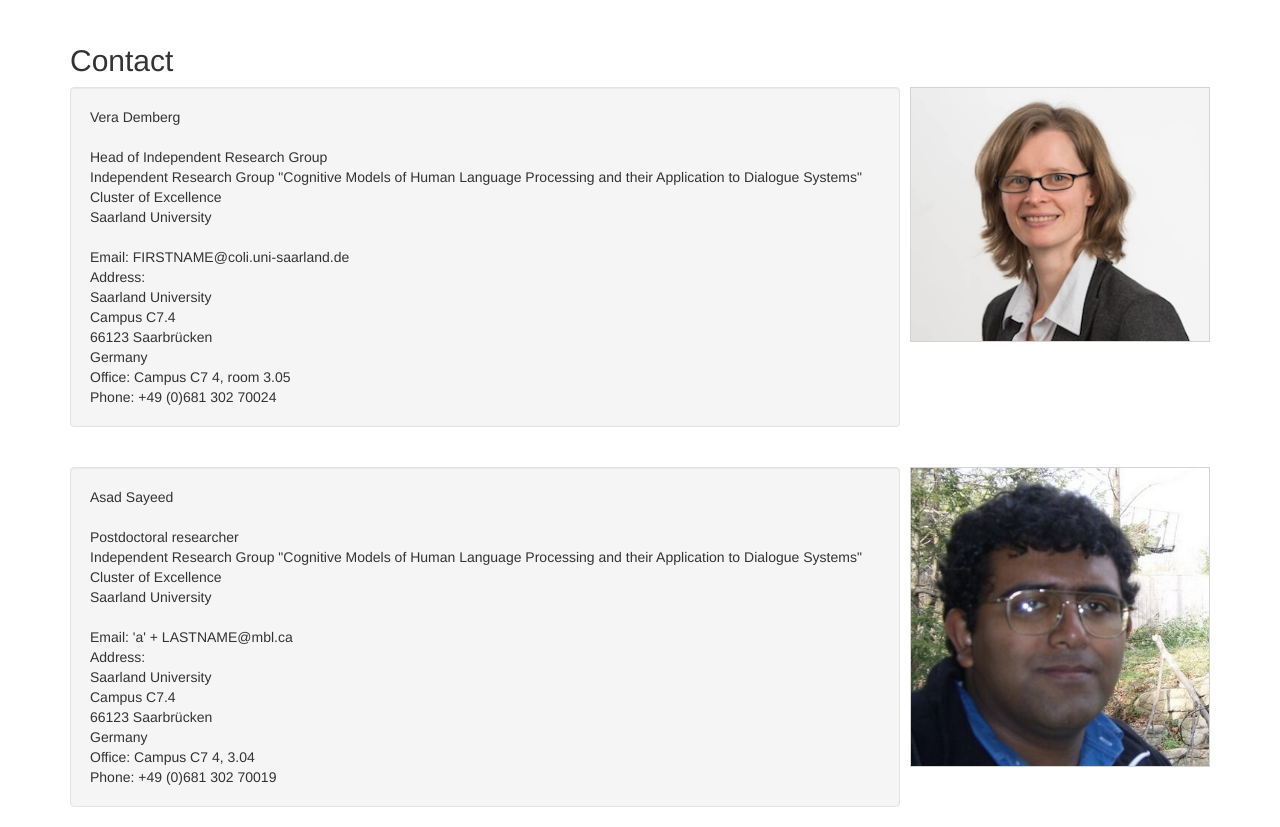
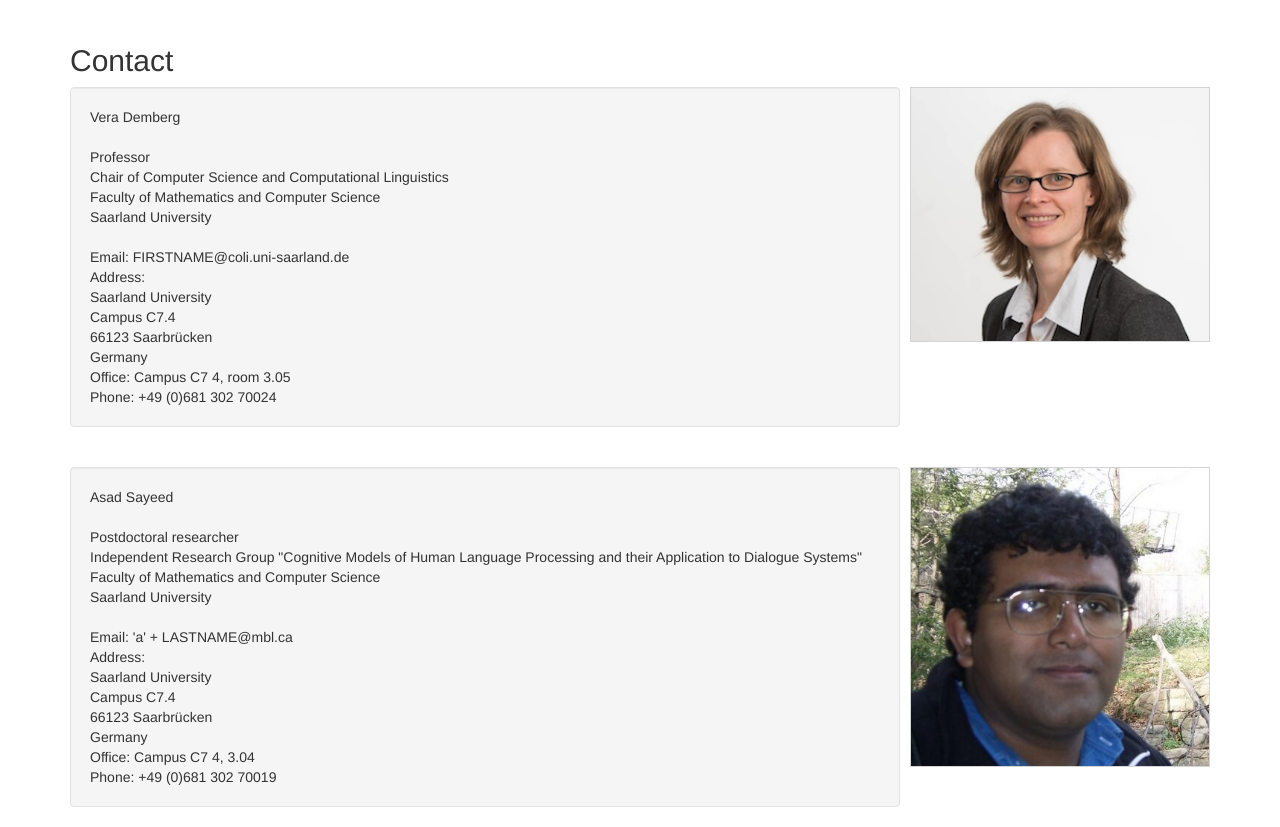
Before and after one commit to tony-hong/roleo, a Django app: page /contact/ in a window 1280 px wide. Shown: the part 51-878 px from the top of the page. Run offline with Django 3.2, Linux system fonts and the light colour scheme; parts of the project's set-up code (start-up, migrations or seed data) failed here and were passed over; some libraries are stand-ins or nearby versions.

Commit message:
Update contact of Asad and Vera

```diff
--- a/wsvt/view2D/templates/view2D/contact.html
+++ b/wsvt/view2D/templates/view2D/contact.html
@@ -68,13 +68,13 @@
         <div class="left">
           <p class="well">
             Vera Demberg<br><br>
-            Head of Independent Research Group<br>
-            Independent Research Group "Cognitive Models of Human Language Processing and their Application to Dialogue Systems"<br>
-            Cluster of Excellence<br>
+            Professor<br>
+            Chair of Computer Science and Computational Linguistics<br>
+            Faculty of Mathematics and Computer Science<br>
             Saarland University<br><br>
 
-            Email:   FIRSTNAME@coli.uni-saarland.de<br>
-            Address:<br>
+            Email: FIRSTNAME@coli.uni-saarland.de<br>
+            Address: <br>
                 Saarland University<br>
                 Campus C7.4<br>
                 66123 Saarbrücken<br>
@@ -100,7 +100,7 @@
             Asad Sayeed<br><br>
             Postdoctoral researcher<br>
             Independent Research Group "Cognitive Models of Human Language Processing and their Application to Dialogue Systems"<br>
-            Cluster of Excellence<br>
+            Faculty of Mathematics and Computer Science<br>
             Saarland University<br><br>
 
             Email:   'a' + LASTNAME@mbl.ca<br>
```
